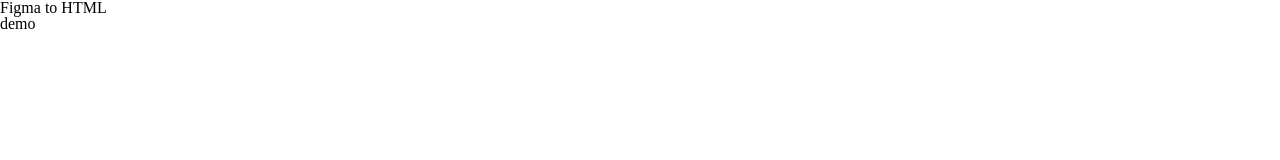
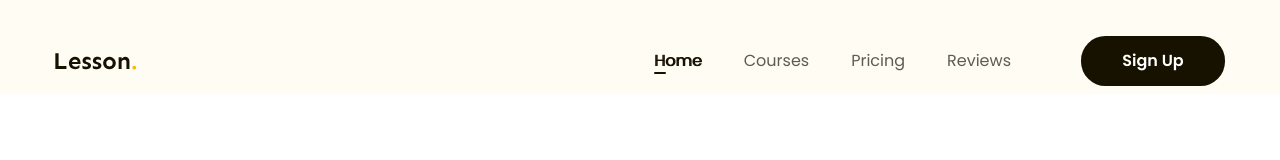
Before and after one commit to qumidu/figma-to-html, a plain HTML site: page index.html in a window 1280 px wide. Shown: the top 160 px of the page. Drawn offline with Linux system fonts and the light colour scheme.

Commit message:
p3 làm phần header

```diff
--- a/assets/css/style.css
+++ b/assets/css/style.css
@@ -9,4 +9,85 @@ html {
 /* khôi phục cỡ chữ mặc định theo rem */
 body {
   font-size: 1.6rem;
+  font-family: "Poppins", sans-serif;
 }
+/* ===============common=============== */
+a {
+  text-decoration: none;
+}
+
+.btn {
+  display: inline-block;
+  min-width: 118px;
+  padding: 0 16px;
+  line-height: 50px;
+  color: #fff;
+  text-align: center;
+  font-size: 1.6rem;
+  font-weight: 600;
+  border-radius: 24.5px;
+  background: #171100;
+}
+
+.main-content {
+  width: 1170px;
+  max-width: calc(100% - 48px);
+  margin-left: auto;
+  margin-right: auto;
+}
+
+/* ===============header=============== */
+.header {
+  background: #fffcf4;
+}
+
+.header.fixed {
+  position: sticky;
+  top: -28px;
+}
+.header .body {
+  display: flex;
+  align-items: center;
+  padding: 36px 0 8px;
+}
+
+.nav {
+  margin-left: auto;
+}
+.nav ul {
+  display: flex;
+}
+
+.nav a {
+  position: relative;
+  color: #5f5b53;
+  font-size: 1.6rem;
+  padding: 8px 21px;
+}
+
+.nav li.active a,
+.nav a:hover {
+  color: #171100;
+  /* font-weight: 600; */
+  text-shadow: 1px 0 0 currentColor;
+}
+
+.nav li.active a::after {
+  position: absolute;
+  left: 21px;
+  bottom: 6px;
+  display: block;
+  content: "";
+  width: 12px;
+  height: 2px;
+  border-radius: 1px;
+  background: #171100;
+}
+
+.header .btn-sign-up {
+  min-width: 144px;
+}
+
+.header .action {
+  margin-left: 49px;
+}
--- a/index.html
+++ b/index.html
@@ -6,16 +6,51 @@
     <meta name="viewport" content="width=device-width, initial-scale=1.0">
     <!-- reset css -->
     <link rel="stylesheet" href="./assets/css/reset.css">
-
+    <!-- embed fonts -->
+    <link rel="preconnect" href="https://fonts.googleapis.com">
+    <link rel="preconnect" href="https://fonts.gstatic.com" crossorigin>
+    <link
+        href="https://fonts.googleapis.com/css2?family=Poppins:ital,wght@0,100;0,200;0,300;0,400;0,500;0,600;0,700;0,800;0,900;1,100;1,200;1,300;1,400;1,500;1,600;1,700;1,800;1,900&family=Sen:wght@400..800&display=swap"
+        rel="stylesheet">
     <!-- styles -->
     <link rel="stylesheet" href="./assets/css/style.css">
 
     <title>Figma to HTML tuhoc.cc</title>
 </head>
 
-<body>
-    <h1>Figma to HTML</h1>
-    <h2>demo</h2>
+<body style="height: 10000px;">
+    <!-- header -->
+    <header class="header fixed">
+        <div class="main-content">
+            <div class="body">
+                <!-- logo -->
+                <img src="./assets/img/logo.svg" alt="Lesson." class="logo">
+                <!-- nav -->
+                <!-- nav.nav>ul>li*4>a{Home} -->
+                <nav class="nav">
+                    <ul>
+                        <li class="active">
+                            <a href="#!">Home</a>
+                        </li>
+                        <li>
+                            <a href="#!">Courses</a>
+                        </li>
+                        <li>
+                            <a href="#!">Pricing</a>
+                        </li>
+                        <li>
+                            <a href="#!">Reviews</a>
+                        </li>
+                    </ul>
+                </nav>
+                <!-- btn action -->
+                <!-- .action>a.btn{Sign Up} -->
+                <div class="action">
+                    <a href="#!" class="btn btn-sign-up">Sign Up</a>
+                </div>
+            </div>
+        </div>
+    </header>
 </body>
 
 </html>
```
Also changed, not shown: assets/img/logo.svg (added).
